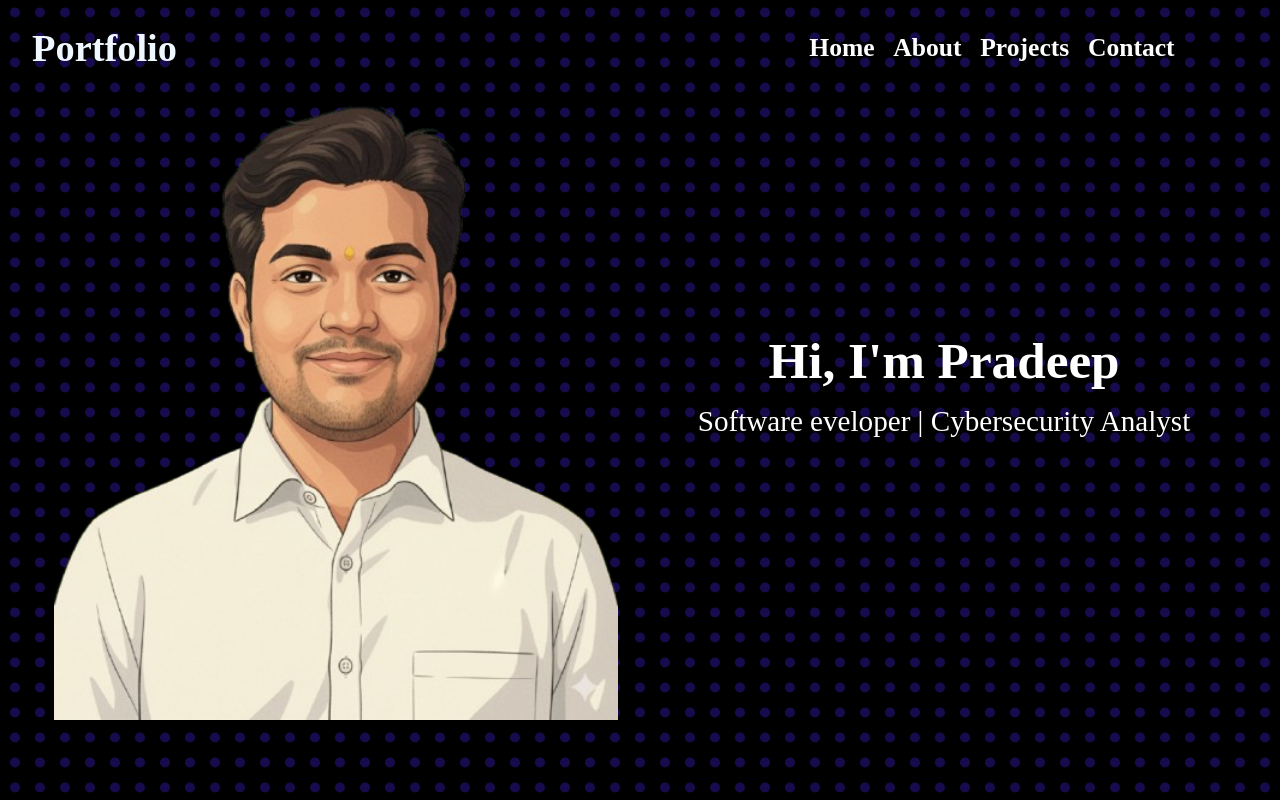
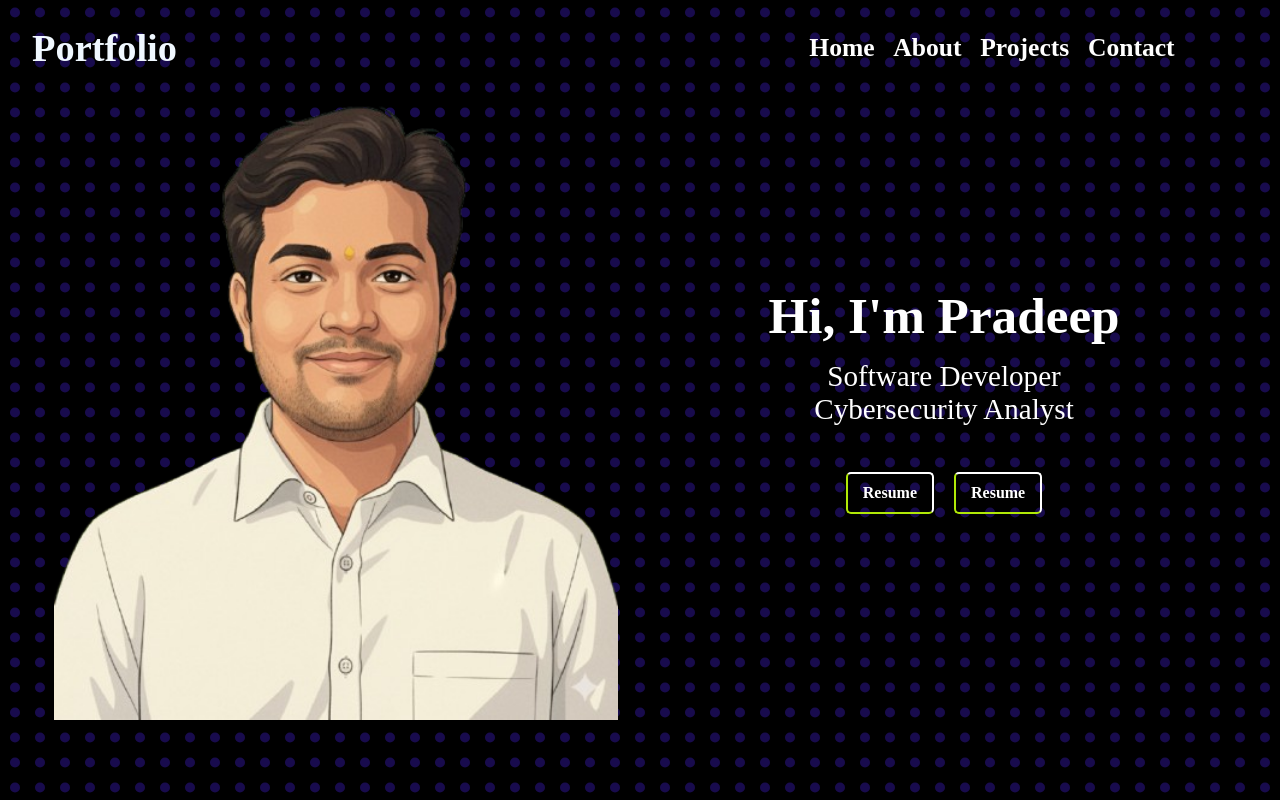
Before and after one commit to Pradeep-env/Pradeep-env, a React (Vite) app: page / in a window 1280 px wide. Shown: the top 800 px of the page. Built offline with nearby package versions, Linux system fonts and the light colour scheme.

Commit message:
front page fixed

```diff
--- a/src/index.css
+++ b/src/index.css
@@ -72,8 +72,27 @@ body{
     justify-content: center;
     align-items: center;
   }
+#links{
+  display: flex;
+  gap: 20px;
+  margin-top: 15px;
+}
+#links a{
+  text-decoration: none;
+  color: white;
+  border-top: 2px solid white;
+  border-right: 2px solid white;
+  border-left: 2px solid rgb(176, 232, 7);
+  border-bottom: 2px solid rgb(176, 232, 7);
+  padding: 10px 15px;
+  border-radius: 5px;
+  font-weight: 600;}
 
-
+  #links a:hover{
+    background-color: rgb(176, 232, 7);
+    color: black;
+    transition: 0.3s;
+  }
 
  #homepanel img{
   display: block;
--- a/src/pages/Home.jsx
+++ b/src/pages/Home.jsx
@@ -32,8 +32,14 @@ const Home = () => {
         <div id="homeinfo">
           <h1>Hi, I'm Pradeep</h1>
 
-          <p style={{textAlign: 'justify', padding: '15px'}}>Software eveloper | Cybersecurity Analyst </p>
+          <p style={{textAlign: 'center', padding: '15px'}}>Software Developer <br /> Cybersecurity Analyst </p>
+       <div id="links">
+        <a href="">Resume</a>
+        <a href="">Resume</a>
+       </div>
+
         </div>
+
       </div>
       <About />
       <Projects />
```
